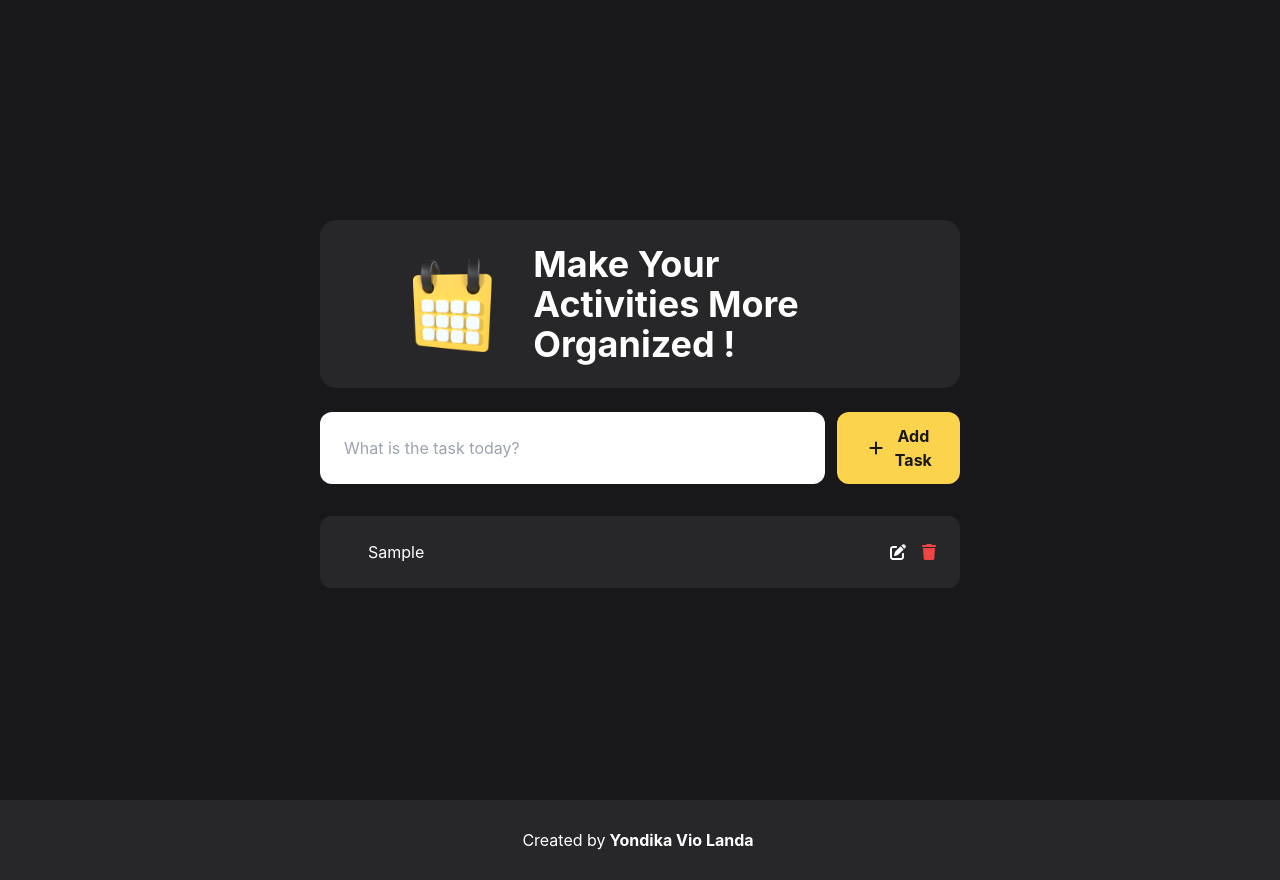
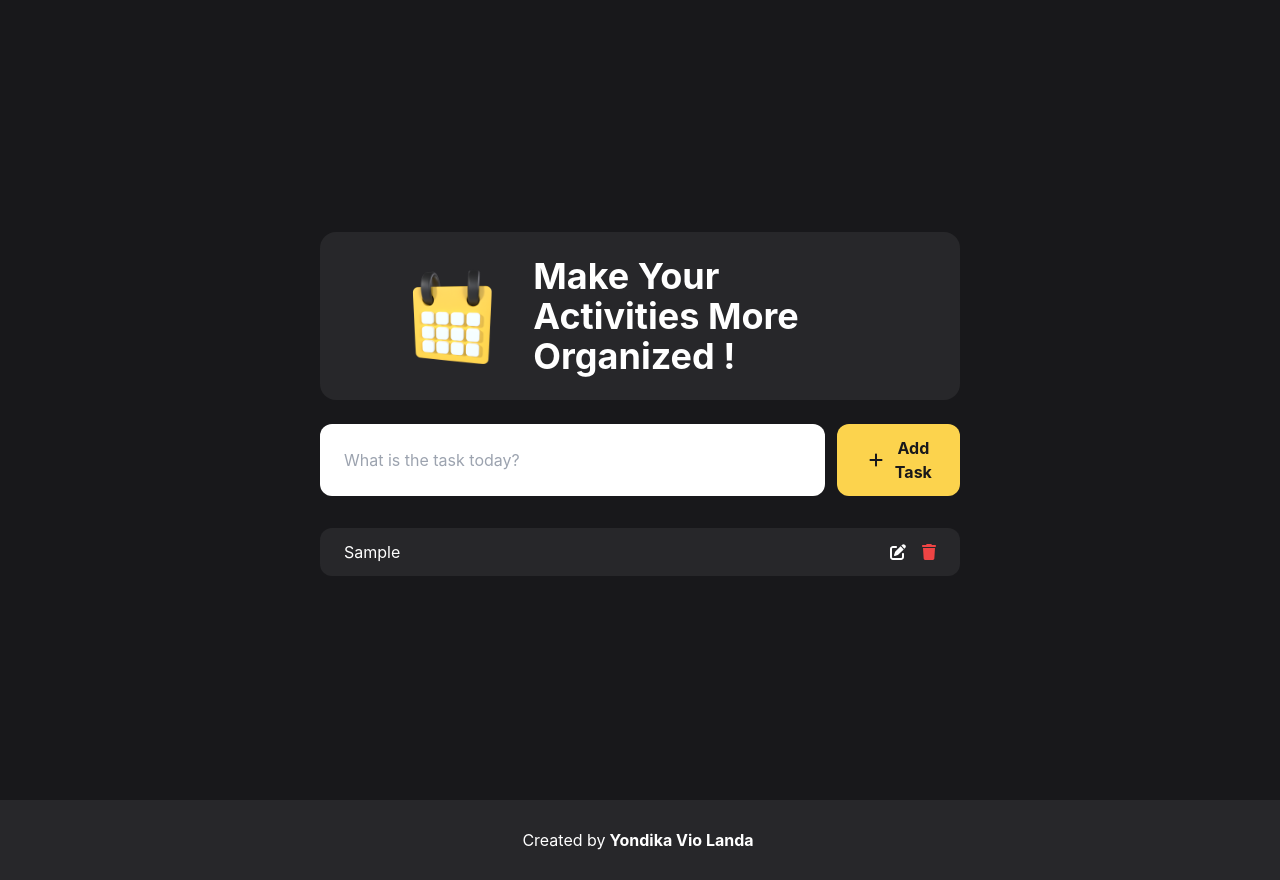
Before and after one commit to yondikavl/react-todo-app, a React (Create React App) app: page / in a window 1280 px wide. Both pictures are taken after typing "Sample" into the empty fields and a click on the button "Add Task". Built offline with nearby package versions, Linux system fonts and the light colour scheme.

Commit message:
update. form

```diff
--- a/src/components/Todo.jsx
+++ b/src/components/Todo.jsx
@@ -7,7 +7,7 @@ export const Todo = ({ task, deleteTodo, editTodo, toggleComplete }) => {
   return (
     <div className="text-white bg-zinc-800 my-4 rounded-xl flex justify-between py-3 px-6">
       <p
-        className={`${task.completed ? "completed" : ""} py-3 px-6`}
+        className={`${task.completed ? "completed" : ""}`}
         onClick={() => toggleComplete(task.id)}
       >
         {task.task}
```
